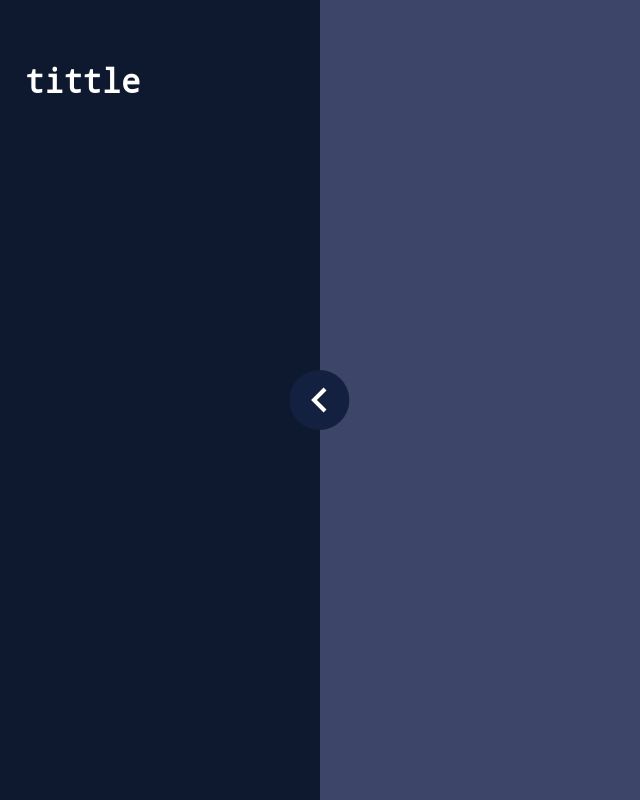
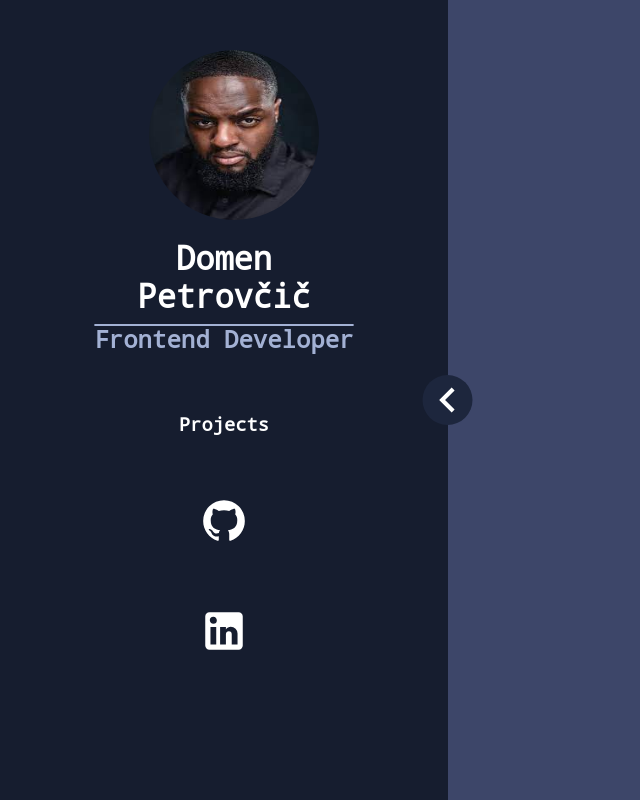
Before and after one commit to Skiddie93/Portfolio, a React (Create React App) app: page / in a window 1280 px wide. Shown: the whole page, without its empty margins (0-640 px from the left). Built offline with nearby package versions, Linux system fonts and the light colour scheme.

Commit message:
personal info panel

```diff
--- a/src/panel.jsx
+++ b/src/panel.jsx
@@ -1,22 +1,39 @@
 import React,{useState} from 'react'
 import './styles.css'
+import port from './media/port.jpg';
+
 
 
 function Panel(){
-const [statePanel, setPanel] = useState(true)
+const [statePanel, setPanel ] = useState(true)
 const panelToggle = () => {
    setPanel(!statePanel)
     }
 
   return(
-      <div id="hideShow" className={ statePanel ? 'mainPanel'  :  'mainPanel frajer'}>
+      <div id="hideShow" className={`mainPanel ${statePanel ? "":" frajer"}`}>
       <span onClick={panelToggle} className="movePanel">
-      <svg className={ statePanel ? 'svgOpen'  :  'svgOpen close'} viewBox="0 0 24 24">
+      <svg className={`svgOpen ${statePanel ? "":" close"}`} viewBox="0 0 24 24">
   <path fill="currentColor" d="M8.59,16.58L13.17,12L8.59,7.41L10,6L16,12L10,18L8.59,16.58Z" />
 </svg>
       </span>
       <div className="innerPanel">
-      <h1>tittle</h1>
+        <div className="portrait">
+          <img src={port}></img>
+            </div>
+            <h1>Domen Petrovčič</h1>
+            <h2>Frontend Developer</h2>
+          <div className="meInfo">
+              <h3>Projects</h3>
+
+                <svg viewBox="0 0 24 24">
+      <path fill="currentColor" d="M12,2A10,10 0 0,0 2,12C2,16.42 4.87,20.17 8.84,21.5C9.34,21.58 9.5,21.27 9.5,21C9.5,20.77 9.5,20.14 9.5,19.31C6.73,19.91 6.14,17.97 6.14,17.97C5.68,16.81 5.03,16.5 5.03,16.5C4.12,15.88 5.1,15.9 5.1,15.9C6.1,15.97 6.63,16.93 6.63,16.93C7.5,18.45 8.97,18 9.54,17.76C9.63,17.11 9.89,16.67 10.17,16.42C7.95,16.17 5.62,15.31 5.62,11.5C5.62,10.39 6,9.5 6.65,8.79C6.55,8.54 6.2,7.5 6.75,6.15C6.75,6.15 7.59,5.88 9.5,7.17C10.29,6.95 11.15,6.84 12,6.84C12.85,6.84 13.71,6.95 14.5,7.17C16.41,5.88 17.25,6.15 17.25,6.15C17.8,7.5 17.45,8.54 17.35,8.79C18,9.5 18.38,10.39 18.38,11.5C18.38,15.32 16.04,16.16 13.81,16.41C14.17,16.72 14.5,17.33 14.5,18.26C14.5,19.6 14.5,20.68 14.5,21C14.5,21.27 14.66,21.59 15.17,21.5C19.14,20.16 22,16.42 22,12A10,10 0 0,0 12,2Z" />
+  </svg>
+  <svg viewBox="0 0 24 24">
+    <path fill="currentColor" d="M19 3A2 2 0 0 1 21 5V19A2 2 0 0 1 19 21H5A2 2 0 0 1 3 19V5A2 2 0 0 1 5 3H19M18.5 18.5V13.2A3.26 3.26 0 0 0 15.24 9.94C14.39 9.94 13.4 10.46 12.92 11.24V10.13H10.13V18.5H12.92V13.57C12.92 12.8 13.54 12.17 14.31 12.17A1.4 1.4 0 0 1 15.71 13.57V18.5H18.5M6.88 8.56A1.68 1.68 0 0 0 8.56 6.88C8.56 5.95 7.81 5.19 6.88 5.19A1.69 1.69 0 0 0 5.19 6.88C5.19 7.81 5.95 8.56 6.88 8.56M8.27 18.5V10.13H5.5V18.5H8.27Z" />
+</svg>
+
+          </div>
       </div>
       </div>
   )
--- a/src/styles.css
+++ b/src/styles.css
@@ -12,13 +12,14 @@ body {
 .mainPanel {
   position: relative;
   width: 25vw;
-  height: 100vh;
-  background: #0e182f;
+  height: auto;
+  min-height: 95vh;
+  background: #161d2f;
   color: white;
-  padding: 25px;
+  padding: 2.5vh;
   display: flex;
   flex-direction: column;
-  justify-content: center;
+  justify-content: flex-start;
   transition: transform ease 0.5s;
   transform: translateX(0%);
 }
@@ -26,23 +27,10 @@ body {
   transform: translateX(-101%);
 }
 
-.mainPanel-active {
-  position: relative;
-  width: 25vw;
-  height: 100vh;
-  background: #0e182f;
-  color: white;
-  padding: 25px;
-  display: flex;
-  flex-direction: column;
-  justify-content: center;
-  transition: transform ease 0.5s;
-  transform: translateX(-101%);
-}
-
 .innerPanel {
-  height: 90%;
+  height: auto;
   width: 100%;
+  min-height: 95vh;
 }
 
 .movePanel {
@@ -51,14 +39,15 @@ body {
   flex-direction: row;
   justify-content: center;
   align-items: center;
-  height: 60px;
-  width: 60px;
+  height: 50px;
+  width: 50px;
   border-radius: 50%;
   font-size: 2rem;
   right: 0;
-  transform: translateX(49%);
-  background: #13203f;
-  padding: 5px;
+  top: 50%;
+  transform: translate(49%, -50%);
+  background: #1d263d;
+  padding: 0px;
   cursor: pointer;
 }
 
@@ -74,4 +63,71 @@ body {
   padding-left: 25px;
 }
 
+.portrait {
+  height: 150px;
+  width: 150px;
+  border-radius: 50%;
+  margin: 30px auto 40px;
+}
+
+.portrait img {
+  height: 170px;
+  width: 170px;
+  border-radius: 50%;
+  object-fit: fill;
+}
+
+.meInfo {
+  width: 100%;
+  height: 100%;
+  display: flex;
+  flex-direction: column;
+  justify-content: space-around;
+  align-items: center;
+  margin: 30px 0 0 0;
+}
+.meInfo svg {
+  margin: 30px;
+  height: 50px;
+  width: 50px;
+}
+.meInfo h3 {
+  margin: 30px;
+}
+
+.innerPanel h1 {
+  height: auto;
+  width: 200px;
+  margin: 0 auto;
+  text-align: center;
+  font-size: 2rem;
+}
+
+.innerPanel h2 {
+  height: auto;
+  width: 100%;
+  margin: 10px auto 10px auto;
+  text-align: center;
+  font-size: 0, 6rem;
+  color: #a3b1d4;
+  text-decoration: overline;
+}
+
+@media only screen and (max-height: 700px) {
+  .meInfo {
+    margin: 20px 0 0 0;
+  }
+  .meInfo svg {
+    margin: 20px;
+  }
+  .meInfo h3 {
+    margin: 20px;
+  }
+}
+@media only screen and (max-width: 1290px) {
+  .mainPanel {
+    width: 35vw;
+  }
+}
+
 /*# sourceMappingURL=styles.css.map */
--- a/src/styles.scss
+++ b/src/styles.scss
@@ -1,16 +1,5 @@
-@mixin panel-settings {
-  position: relative;
-  width: 25vw;
-  height: 100vh;
-  background: $panel-color;
-  color: white;
-  padding: 25px;
-  display: flex;
-  flex-direction: column;
-  justify-content: center;
-  transition: transform ease 0.5s;
-}
-$panel-color: #0e182f;
+
+$panel-color: #161d2f;
 
 * {
   box-sizing: border-box;
@@ -24,7 +13,17 @@ body {
 }
 
 .mainPanel {
-  @include panel-settings;
+  position: relative;
+  width: 25vw;
+  height: auto;
+  min-height: 95vh;
+  background: $panel-color;
+  color: white;
+  padding: 2.5vh;
+  display: flex;
+  flex-direction: column;
+  justify-content: flex-start;
+  transition: transform ease 0.5s;
   transform: translateX(0%);
 
   &.frajer {
@@ -32,14 +31,10 @@ body {
   }
 }
 
-.mainPanel-active {
-  @include panel-settings;
-  transform: translateX(-101%);
-}
-
 .innerPanel {
-  height: 90%;
+  height: auto;
   width: 100%;
+  min-height: 95vh;
 }
 
 .movePanel {
@@ -48,14 +43,15 @@ body {
   flex-direction: row;
   justify-content: center;
   align-items: center;
-  height: 60px;
-  width: 60px;
+  height: 50px;
+  width: 50px;
   border-radius: 50%;
   font-size: 2rem;
   right: 0;
-  transform: translateX(49%);
+  top: 50%;
+  transform: translate(49%,-50%);
   background: lighten($panel-color, 4);
-  padding: 5px;
+  padding: 0px;
   cursor: pointer;
 }
 
@@ -71,3 +67,74 @@ body {
     padding-left: 25px;
   }
 }
+
+.portrait {
+  height: 150px;
+  width: 150px;
+  border-radius: 50%;
+  margin: 30px auto 40px;
+}
+
+.portrait img {
+  height: 170px;
+  width: 170px;
+  border-radius: 50%;
+  object-fit: fill;
+}
+
+.meInfo {
+  width: 100%;
+  height: 100%;
+  display: flex;
+  flex-direction: column;
+  justify-content: space-around;
+  align-items: center;
+  margin: 30px 0 0 0;
+
+  & svg {
+    margin: 30px;
+    height: 50px;
+    width: 50px;
+  }
+
+  & h3 {
+    margin:30px;
+  }
+}
+
+.innerPanel h1 {
+  height: auto;
+  width: 200px;
+  margin: 0 auto;
+  text-align: center;
+  font-size: 2rem;
+}
+
+.innerPanel h2 {
+  height: auto;
+  width: 100%;
+  margin: 10px auto 10px auto;
+  text-align: center;
+  font-size: 0,6rem;
+  color: lighten($panel-color, 60 );
+  text-decoration: overline;
+}
+
+@media only screen and (max-height: 700px) {
+  .meInfo {
+    margin: 20px 0 0 0;
+    & svg {
+      margin: 20px;
+    }
+    & h3 {
+      margin:20px;
+    }
+  }
+
+ }
+
+@media only screen and (max-width: 1290px) {
+  .mainPanel{
+    width: 35vw;
+  }
+ }
```
Also changed, not shown: src/media/port.jpg (added), src/test.html (added).
